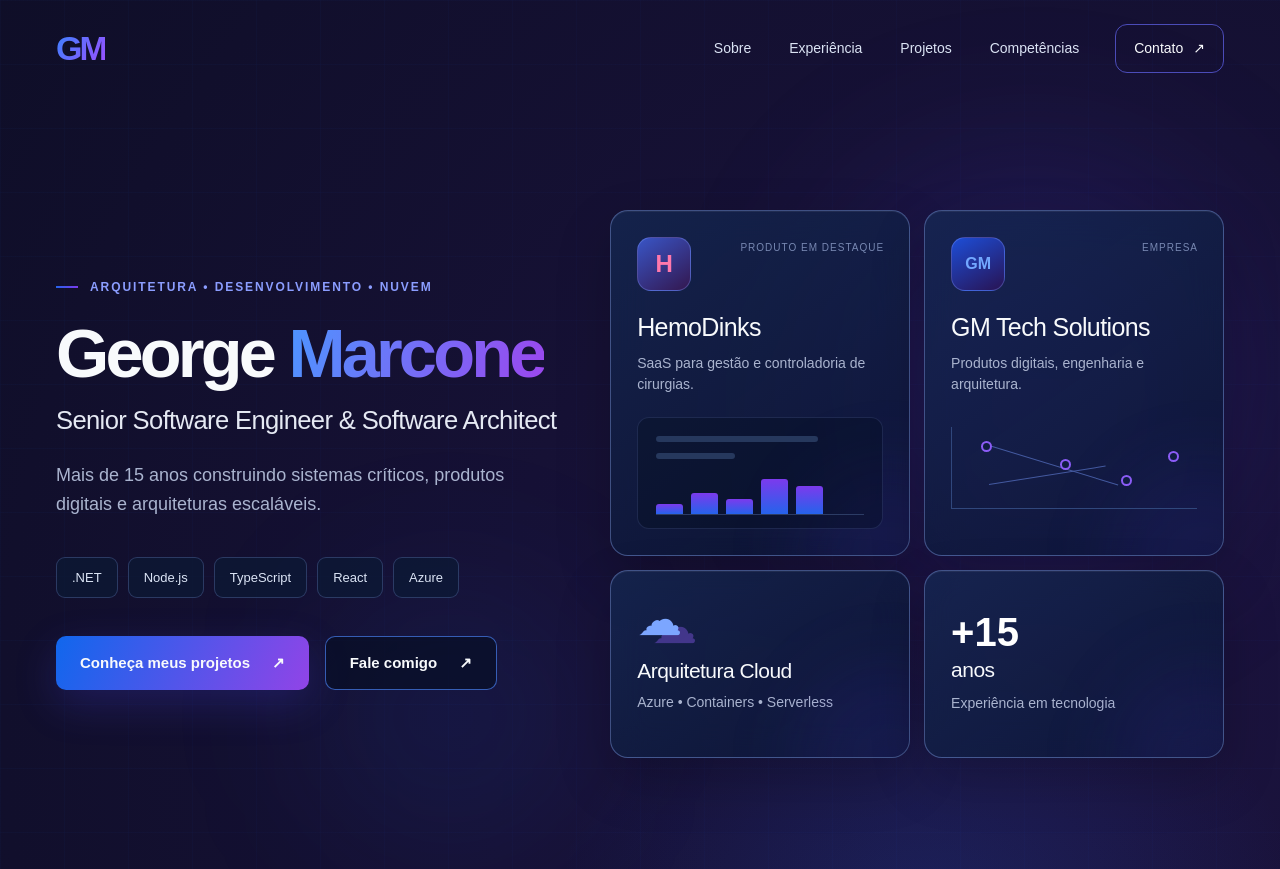
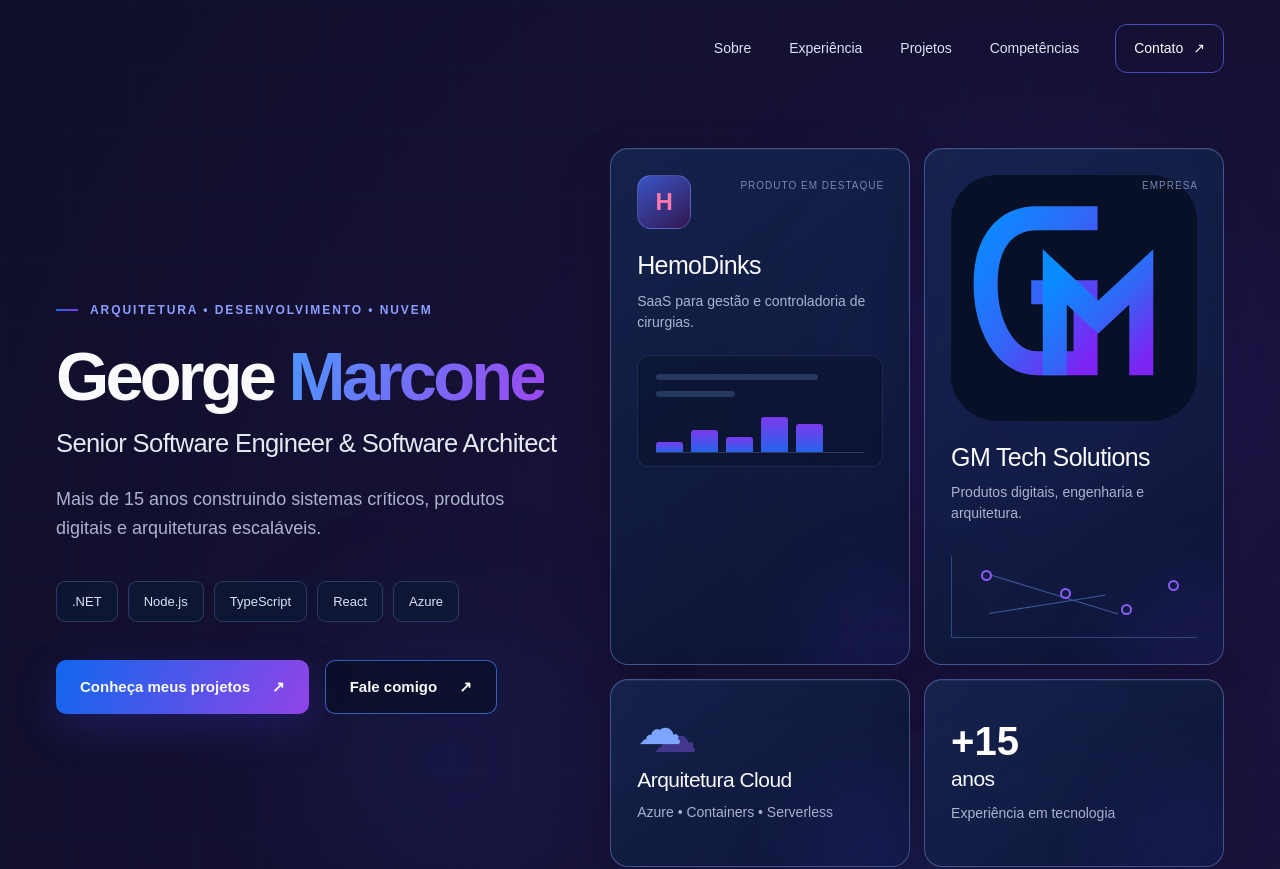
Before and after one commit to george-marcone/george-marcone-portfolio, a Next.js app: page / in a window 1280 px wide. Shown: the top 869 px of the page. Built offline with nearby package versions, Linux system fonts and the light colour scheme.

Commit message:
Apply GM Tech Solutions logo to portfolio

```diff
--- a/app/page.tsx
+++ b/app/page.tsx
@@ -98,8 +98,8 @@
   return (
     <main>
       <header className="site-header">
-        <a className="brand" href="#inicio" aria-label="George Marcone - início">
-          GM
+        <a className="brand" href="#inicio" aria-label="GM Tech Solutions — início">
+          <img className="brand-logo-mark" src="/gm-tech-solutions-mark.svg" alt="GM Tech Solutions" />
         </a>
         <nav aria-label="Navegação principal">
           <a href="#sobre">Sobre</a>
@@ -141,7 +141,7 @@
             </div>
           </article>
           <article className="feature-card">
-            <div className="feature-icon">GM</div>
+            <img className="feature-brand-mark" src="/gm-tech-solutions-mark.svg" alt="" aria-hidden="true" />
             <p className="card-kicker">Empresa</p>
             <h3>GM Tech Solutions</h3>
             <p>Produtos digitais, engenharia e arquitetura.</p>
@@ -334,7 +334,9 @@
       </section>
 
       <footer>
-        <a className="brand" href="#inicio">GM</a>
+        <a className="brand footer-company-logo" href="#inicio" aria-label="GM Tech Solutions — início">
+          <img className="brand-logo-full" src="/gm-tech-solutions-logo.svg" alt="GM Tech Solutions" />
+        </a>
         <p>George Marcone • Recife, Pernambuco, Brasil</p>
         <p>© 2026 GM Tech Solutions</p>
       </footer>
```
